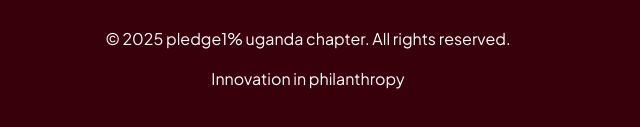
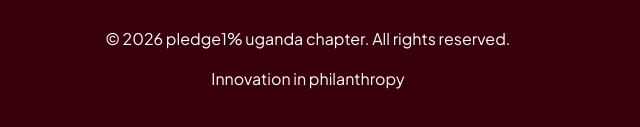
Before and after one commit to Bigblackjerry8867599/Stacker-4ish, a plain HTML site: page index.html in a window 1280 px wide. Shown: the part 2223-2350 px from the top of the page, 332-972 px from the left. Drawn offline with nearby package versions, Linux system fonts and the light colour scheme; a script that the page names is missing.

Commit message:
Update index.html

```diff
--- a/index.html
+++ b/index.html
@@ -201,7 +201,7 @@
       </div>
 
       <div>
-        <p>&copy; 2025 pledge1% uganda chapter. All rights reserved.</p>
+        <p>&copy; 2026 pledge1% uganda chapter. All rights reserved.</p>
         <p> Innovation in philanthropy </p>
       </div>
 
```
